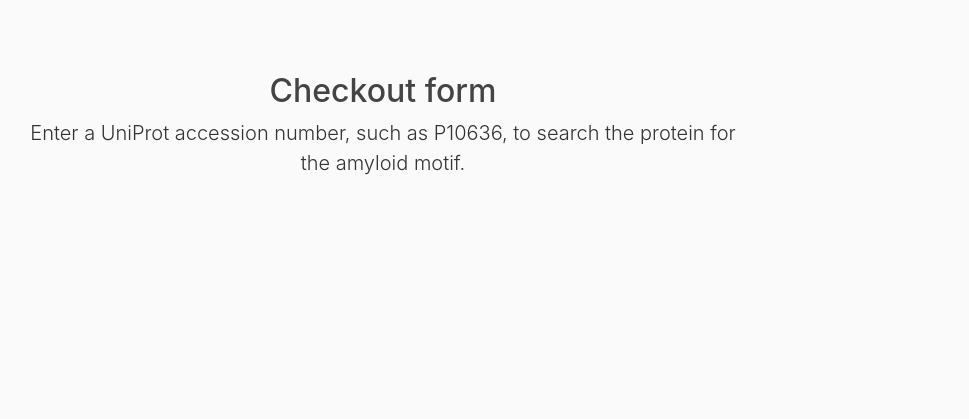
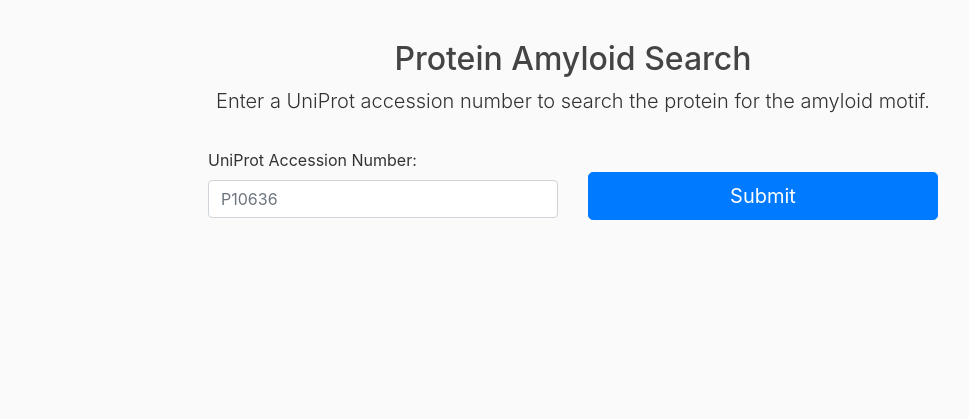
Before and after one commit to herbiebradley/proteinmotif, a Flask app: page / in a window 1280 px wide. Shown: the part 56-475 px from the top of the page, without its empty margins (67-1036 px from the left). Run offline with Flask 2, Linux system fonts and the light colour scheme; some libraries are stand-ins or nearby versions.

Commit message:
Style form, add validation if no input.

```diff
--- a/templates/home.html
+++ b/templates/home.html
@@ -1,11 +1,41 @@
 {% extends "layout.html" %}
 {% block content %}
-<div class="row">
-  <div class="col-md-8">
-      <div class="py-5 text-center">
-          <h2>Checkout form</h2>
-          <p class="lead">Enter a UniProt accession number, such as P10636, to search the protein for the amyloid motif.</p>
-      </div>
+<div class="row justify-content-md-center">
+  <div class="py-3 text-center">
+    <h2>Protein Amyloid Search</h2>
+    <p class="lead">Enter a UniProt accession number to search the protein for the amyloid motif.</p>
   </div>
 </div>
+<form class="needs-validation" novalidate>
+  <div class="row justify-content-md-center">
+    <div class="col-md-4">
+      <label for="uniprot">UniProt Accession Number:</label>
+      <input type="text" class="form-control" id="uniprot" aria-describedby="uniprotHelp" placeholder="P10636" required>
+      <div class="invalid-feedback"> Please enter a valid accession number.</div>
+    </div>
+    <div class="col-md-4">
+      <button type="submit" class="btn btn-primary btn-lg btn-block mt-4">Submit</button>
+    </div>
+  </div>
+</form>
+<script>
+// Example JavaScript for disabling form submissions if there are invalid fields
+(function() {
+  'use strict';
+  window.addEventListener('load', function() {
+    // Fetch all the forms we want to apply custom Bootstrap validation styles to
+    var forms = document.getElementsByClassName('needs-validation');
+    // Loop over them and prevent submission
+    var validation = Array.prototype.filter.call(forms, function(form) {
+      form.addEventListener('submit', function(event) {
+        if (form.checkValidity() === false) {
+          event.preventDefault();
+          event.stopPropagation();
+        }
+        form.classList.add('was-validated');
+      }, false);
+    });
+  }, false);
+})();
+</script>
 {% endblock content %}
--- a/templates/layout.html
+++ b/templates/layout.html
@@ -25,7 +25,7 @@
       </nav>
     </header>
     <main role="main" class="container">
-        {% block content %}{% endblock %}
+      {% block content %}{% endblock %}
     </main>
     <footer class="footer">
       <div class="container">
```
